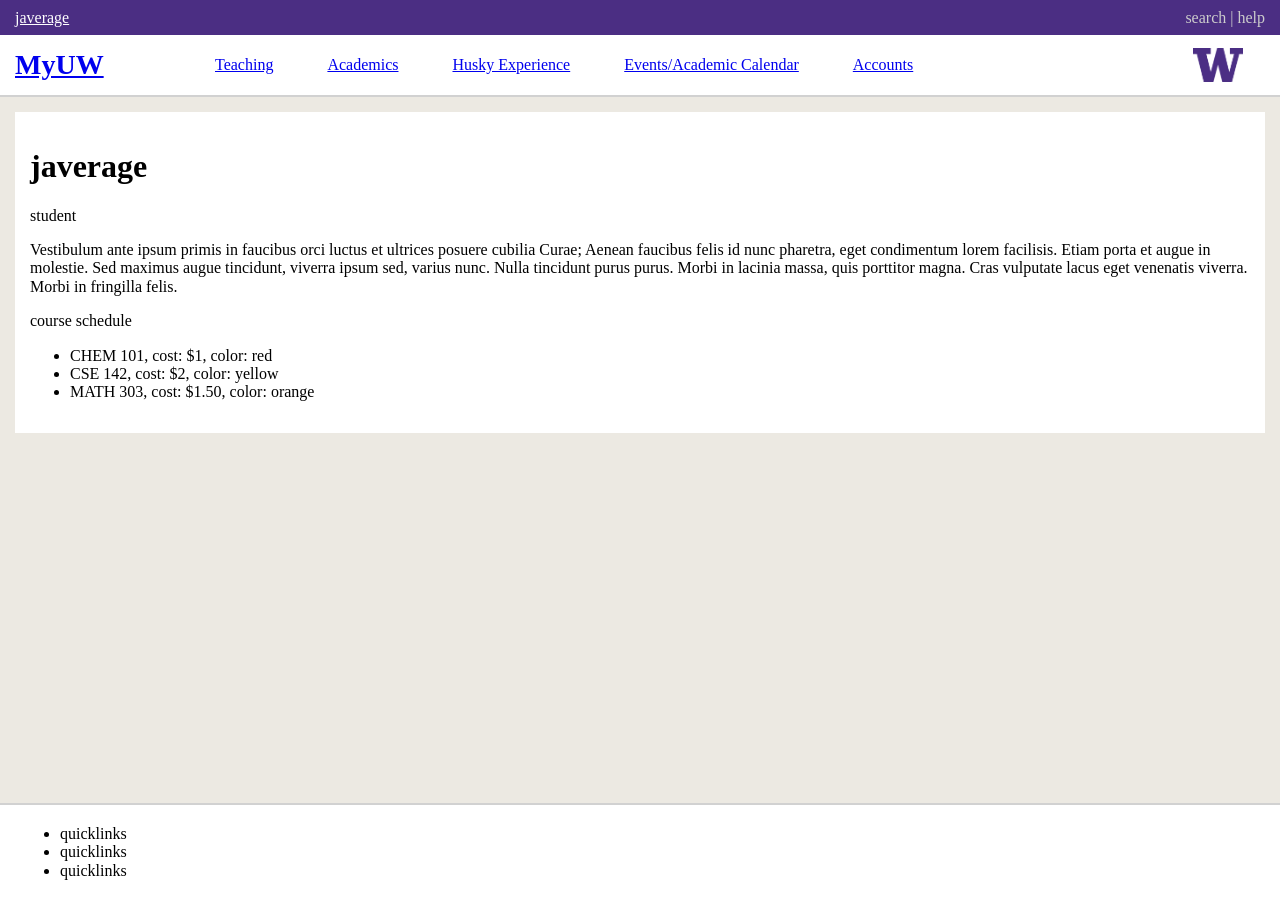
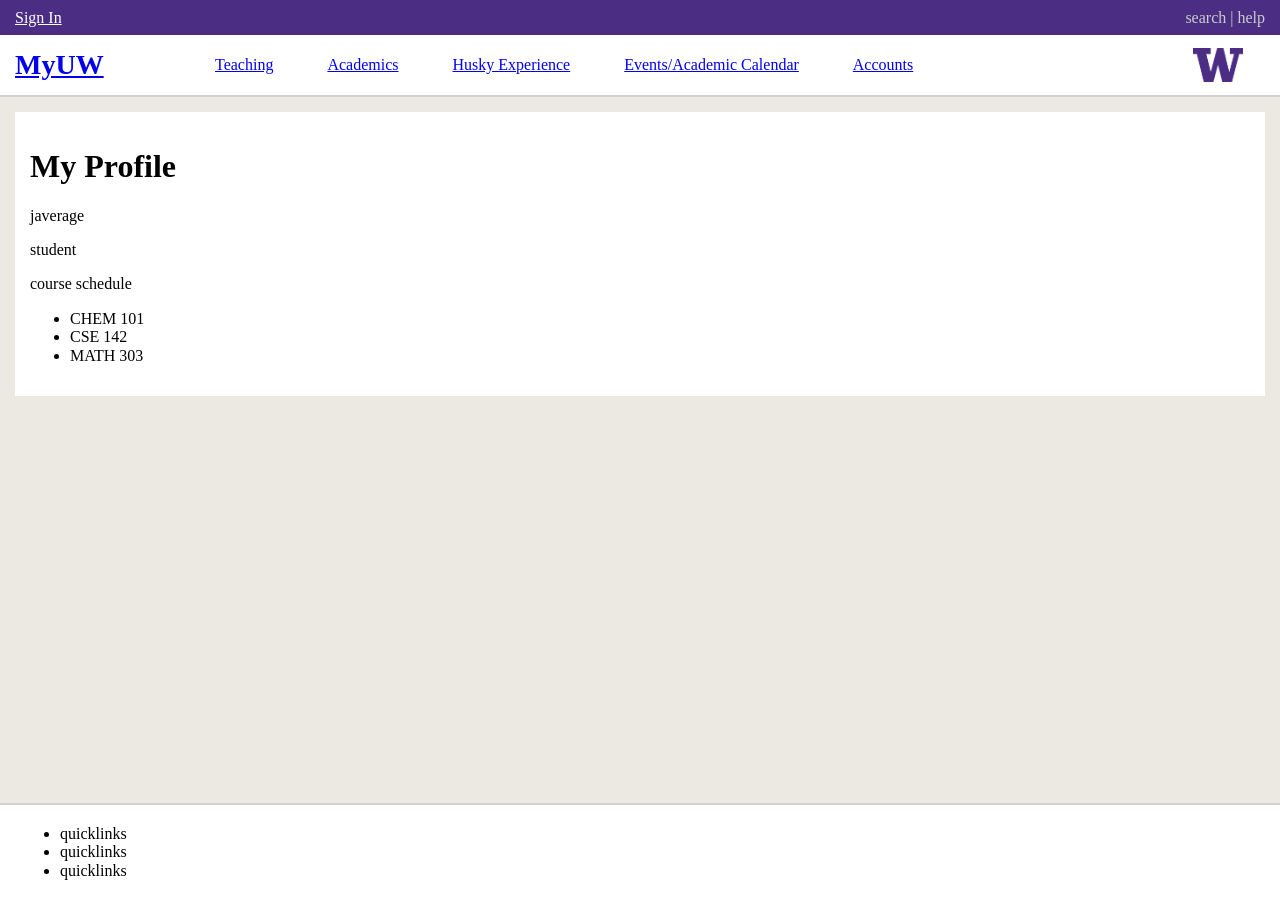
Before and after one commit to charlon/myuw-boilerplate, a Jekyll site: the page built from profile.md, in a window 1280 px wide. Built offline with Jekyll 4.4.1, drawn with Linux system fonts in a browser that asks for light colours; nearby versions of some CDN libraries.

Commit message:
Adds data samples for user netids.

```diff
--- a/_config.yml
+++ b/_config.yml
@@ -25,9 +25,7 @@
 github_username:  jekyll
 
 # uw netid settings
-uw_netid: javerage
-uw_affiliation: student
-uw_notices_on : true
+uw_logged_in: javerage
 
 # Build settings
 markdown: kramdown
--- a/_layouts/default.html
+++ b/_layouts/default.html
@@ -26,7 +26,7 @@
     <body>
 
         <div class="myuw-search">
-            <a href="/profile/">{% if site.uw_netid %}{{ site.uw_netid }}{% else %}Profile{% endif%}</a>
+            <a href="/profile/">{% if site.uw_logged_in == site.data.uw_netid %}{{ site.data.uw_netid }}{% else %}Sign In{% endif%}</a>
             <div class="myuw-search-links">search | help</div>
         </div>
 
--- a/profile.md
+++ b/profile.md
@@ -2,28 +2,22 @@
 layout: default
 title: My Profile
 permalink: /profile/
-courses:
-  - name: CHEM 101
-    cost: $1
-    color: red
-  - name: CSE 142
-    cost: $2
-    color: yellow
-  - name: MATH 303
-    cost: $1.50
-    color: orange
+
 ---
 
 <h1>{% if site.uw_netid %}{{ site.uw_netid }}{% else %}My Profile{% endif%}</h1>
 
-{{ site.uw_affiliation }}
+{% assign user = site.data.profiles.[site.uw_logged_in] %}
 
-Vestibulum ante ipsum primis in faucibus orci luctus et ultrices posuere cubilia Curae; Aenean faucibus felis id nunc pharetra, eget condimentum lorem facilisis. Etiam porta et augue in molestie. Sed maximus augue tincidunt, viverra ipsum sed, varius nunc. Nulla tincidunt purus purus. Morbi in lacinia massa, quis porttitor magna. Cras vulputate lacus eget venenatis viverra. Morbi in fringilla felis.
+{{ user.uw_netid }}
 
+{{ user.uw_affiliation }}
+
+{% if user.uw_courses %}
 course schedule
-
 <ul>
-    {% for item in page.courses %}
-    <li>{{ item.name }}, cost: {{ item.cost }}, color: {{ item.color }}</li>
+    {% for item in user.uw_courses %}
+    <li>{{ item.name }}</li>
     {% endfor %}
 </ul>
+{% endif %}
```
Also changed, not shown: _data/profiles.yml (added, +16 -0 lines), index.md (+3 -1 lines).
